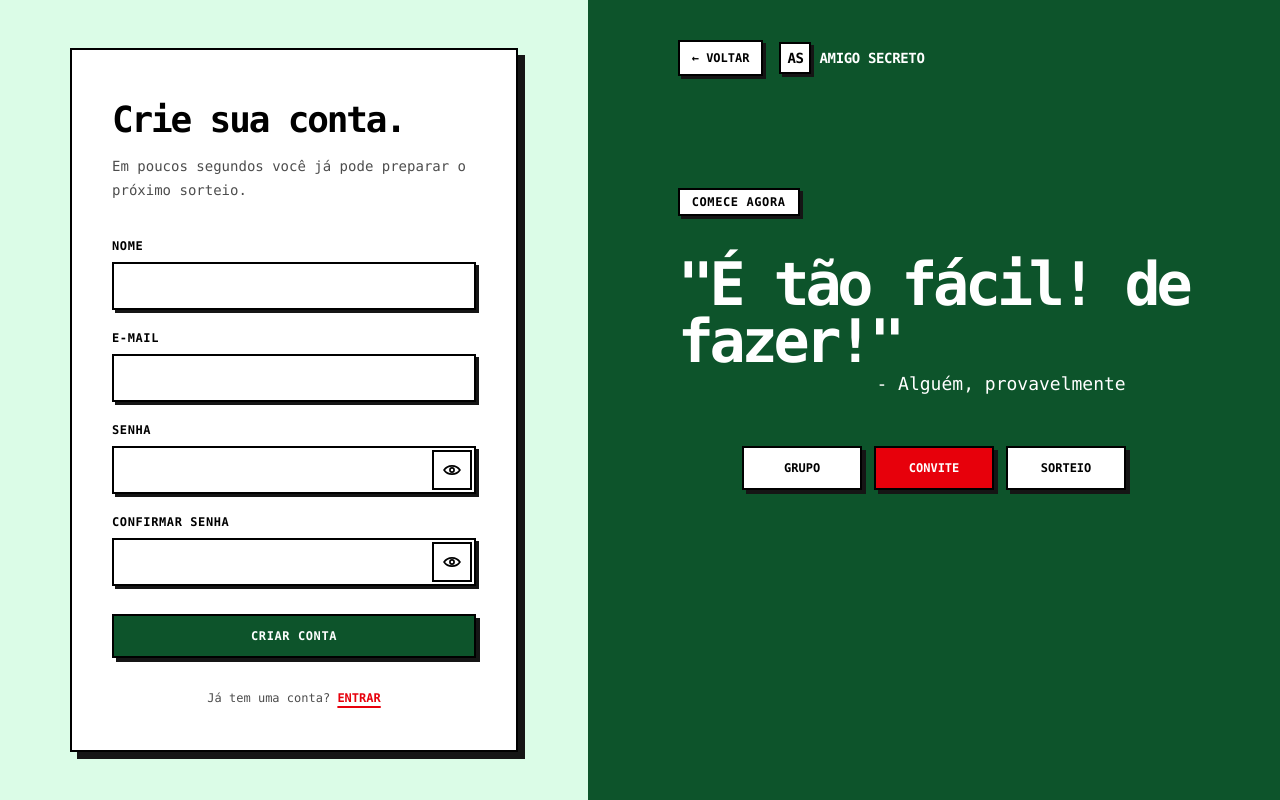
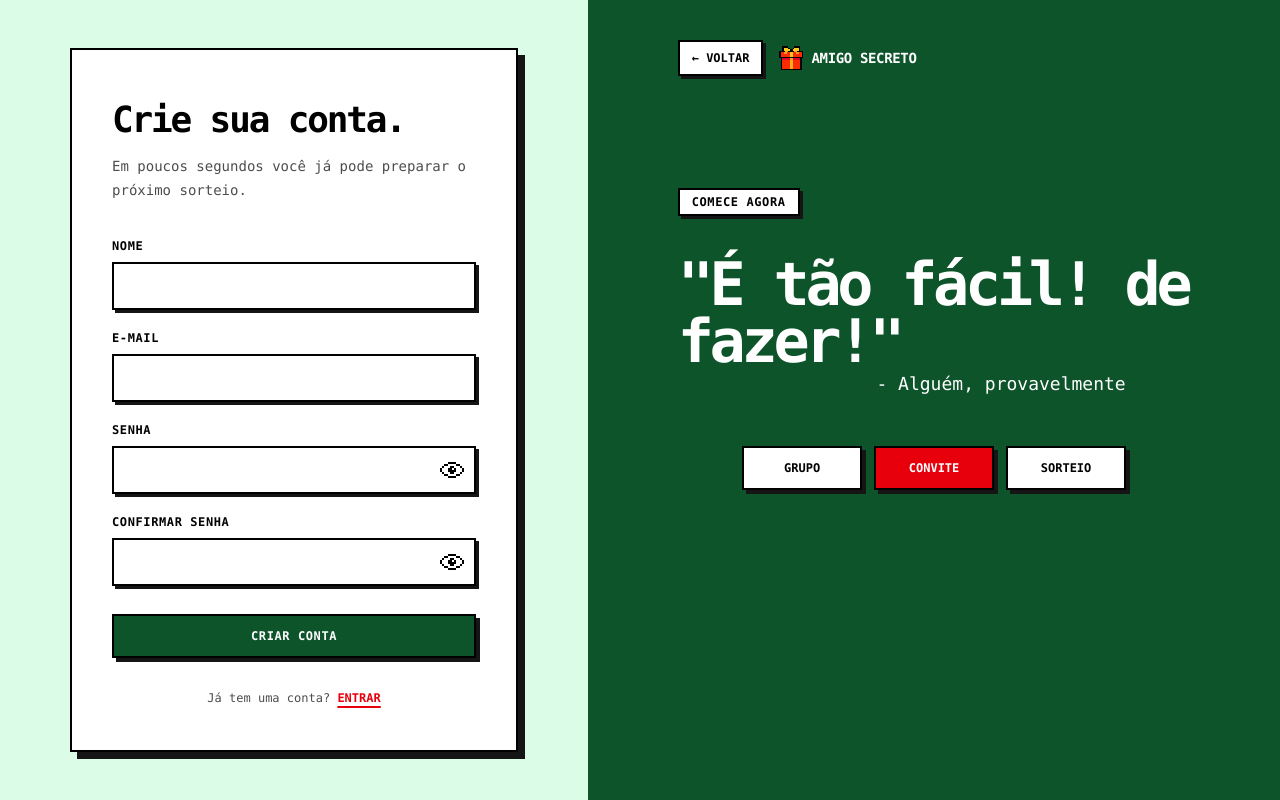
Before and after one commit to tuca-janahu/amigo-secreto-front, a React (Vite) app: page /register in a window 1280 px wide. Built offline with nearby package versions, Linux system fonts and the light colour scheme; no server answers.

Commit message:
styles: new pixel art icons

```diff
--- a/index.html
+++ b/index.html
@@ -4,6 +4,7 @@
     <meta charset="UTF-8" />
     <meta name="viewport" content="width=device-width, initial-scale=1.0" />
     <meta name="theme-color" content="#f7fbf9" />
+    <link rel="icon" type="image/png" href="/favicon.png" />
     <title>Amigo Secreto</title>
   </head>
   <body>
--- a/src/components/PixelBrand.tsx
+++ b/src/components/PixelBrand.tsx
@@ -6,13 +6,10 @@ type PixelBrandProps = {
 
 export function PixelBrand({ light = false }: PixelBrandProps) {
   const textColor = light ? 'text-white' : 'text-black'
-  const markColor = light ? 'bg-white text-black' : 'bg-green-900 text-white'
 
   return (
     <Link className={`inline-flex items-center gap-2 font-mono text-sm font-black uppercase tracking-tight ${textColor}`} to="/">
-      <span className={`grid size-8 place-items-center border-2 border-black ${markColor} shadow-[3px_3px_0_#151515]`} aria-hidden="true">
-        AS
-      </span>
+      <img className="size-6 shrink-0 [image-rendering:pixelated]" src="/favicon.png" alt="" aria-hidden="true" />
       Amigo Secreto
     </Link>
   )
--- a/src/features/auth/AuthForm.tsx
+++ b/src/features/auth/AuthForm.tsx
@@ -40,7 +40,7 @@ export function AuthForm({ submitLabel, isSubmitting, error, includeName = false
       <Form.Label className="mt-3" htmlFor="password">Senha</Form.Label>
       <div className="relative">
         <Form.Input id="password" className="py-3 pr-12 placeholder:text-black/50" type={showPassword ? 'text' : 'password'} autoComplete={includeName ? 'new-password' : 'current-password'} aria-invalid={Boolean(errors.password)} aria-describedby={errors.password ? 'password-error' : undefined} {...register('password')} />
-        <button className="absolute inset-y-1 right-1 grid size-10 cursor-pointer place-items-center border-2 border-black bg-white text-black transition hover:translate-x-0.5 hover:translate-y-0.5 hover:shadow-[1px_1px_0_#151515] focus-visible:outline-3 focus-visible:outline-offset-2 focus-visible:outline-black" type="button" aria-label={showPassword ? 'Ocultar senha' : 'Mostrar senha'} aria-pressed={showPassword} onClick={() => setShowPassword((value) => !value)}>
+        <button className="absolute inset-y-0 right-2 grid w-8 cursor-pointer place-items-center border-0 bg-transparent p-0 text-black hover:opacity-70 focus-visible:outline-3 focus-visible:outline-offset-2 focus-visible:outline-black" type="button" aria-label={showPassword ? 'Ocultar senha' : 'Mostrar senha'} aria-pressed={showPassword} onClick={() => setShowPassword((value) => !value)}>
           <EyeIcon hidden={showPassword} />
         </button>
       </div>
@@ -50,7 +50,7 @@ export function AuthForm({ submitLabel, isSubmitting, error, includeName = false
         <Form.Label className="mt-3" htmlFor="confirm-password">Confirmar senha</Form.Label>
         <div className="relative">
           <Form.Input id="confirm-password" className="py-3 pr-12 placeholder:text-black/50" type={showConfirmation ? 'text' : 'password'} autoComplete="new-password" aria-invalid={Boolean(errors.confirmPassword)} aria-describedby={errors.confirmPassword ? 'confirm-password-error' : undefined} {...register('confirmPassword')} />
-          <button className="absolute inset-y-1 right-1 grid size-10 cursor-pointer place-items-center border-2 border-black bg-white text-black transition hover:translate-x-0.5 hover:translate-y-0.5 hover:shadow-[1px_1px_0_#151515] focus-visible:outline-3 focus-visible:outline-offset-2 focus-visible:outline-black" type="button" aria-label={showConfirmation ? 'Ocultar confirmação de senha' : 'Mostrar confirmação de senha'} aria-pressed={showConfirmation} onClick={() => setShowConfirmation((value) => !value)}>
+          <button className="absolute inset-y-0 right-2 grid w-8 cursor-pointer place-items-center border-0 bg-transparent p-0 text-black hover:opacity-70 focus-visible:outline-3 focus-visible:outline-offset-2 focus-visible:outline-black" type="button" aria-label={showConfirmation ? 'Ocultar confirmação de senha' : 'Mostrar confirmação de senha'} aria-pressed={showConfirmation} onClick={() => setShowConfirmation((value) => !value)}>
             <EyeIcon hidden={showConfirmation} />
           </button>
         </div>
@@ -68,10 +68,10 @@ export function AuthForm({ submitLabel, isSubmitting, error, includeName = false
 
 function EyeIcon({ hidden }: { hidden: boolean }) {
   return (
-    <svg aria-hidden="true" viewBox="0 0 24 24" fill="none" stroke="currentColor" strokeWidth="2" className="size-5">
-      <path d="M2.5 12s3.25-5 9.5-5 9.5 5 9.5 5-3.25 5-9.5 5-9.5-5-9.5-5Z" />
-      <circle cx="12" cy="12" r="2.5" />
-      {hidden && <path d="m4 4 16 16" />}
+    <svg aria-hidden="true" viewBox="0 0 24 24" fill="currentColor" className="size-6">
+      <path d={hidden
+        ? 'M22 22h-2v-2h2v2Zm-6-2H8v-2h8v2Zm4 0h-2v-2h2v2ZM8 18H4v-2h4v2Zm10 0h-2v-2h2v2ZM4 16H2v-2h2v2Zm6-6h2v2h2v2h2v2h-6v-2H8V8h2v2Zm12 6h-2v-2h2v2ZM2 14H0v-4h2v4Zm22 0h-2v-4h2v4Zm-8-2h-2v-2h2v2ZM4 10H2V8h2v2Zm10 0h-2V8h2v2Zm8 0h-2V8h2v2ZM6 6h2v2H4V4h2v2Zm14 2h-4V6h4v2Zm-4-2h-6V4h6v2ZM4 4H2V2h2v2Z'
+        : 'M16 20H8v-2h8v2Zm-8-2H4v-2h4v2Zm12 0h-4v-2h4v2ZM4 16H2v-2h2v2Zm10-6h-2v2h2v-2h2v4h-2v2h-4v-2H8v-4h2V8h4v2Zm8 6h-2v-2h2v2ZM2 14H0v-4h2v4Zm22 0h-2v-4h2v4ZM4 10H2V8h2v2Zm18 0h-2V8h2v2ZM8 8H4V6h4v2Zm12 0h-4V6h4v2Zm-4-2H8V4h8v2Z'} />
     </svg>
   )
 }
--- a/src/pages/HomePage.tsx
+++ b/src/pages/HomePage.tsx
@@ -5,15 +5,15 @@ const primaryButton = 'inline-flex cursor-pointer items-center justify-center bo
 
 export function HomePage() {
   return (
-    <main className="min-h-screen overflow-hidden bg-amber-100/50 px-5 py-6 font-mono text-black sm:px-8 lg:px-14">
-      <header className="mx-auto flex max-w-6xl items-center justify-between gap-4">
+    <main className="min-h-screen overflow-hidden bg-amber-100/50 px-5 py-6 font-mono text-black sm:px-8">
+      <header className="mx-auto flex max-w-7xl items-center justify-between gap-4">
         <PixelBrand />
         <Link className="inline-flex cursor-pointer items-center justify-center border-2 border-black bg-green-900 px-4 py-2 text-xs font-black uppercase tracking-wider text-white shadow-[3px_3px_0_#151515] transition hover:translate-x-0.5 hover:translate-y-0.5 hover:bg-green-800 hover:shadow-[1px_1px_0_#151515]" to="/login">
           Entrar
         </Link>
       </header>
 
-      <section className="mx-auto grid max-w-6xl items-center gap-10 py-16 lg:grid-cols-[1.05fr_0.95fr] lg:py-24" aria-labelledby="home-title">
+      <section className="mx-auto grid max-w-7xl items-center gap-10 py-16 lg:grid-cols-[1.05fr_0.95fr] lg:py-24" aria-labelledby="home-title">
         <div>
           <p className="mb-5 inline-block border-2 border-black bg-green-100 px-3 py-1 text-xs font-black uppercase tracking-[0.16em] shadow-[3px_3px_0_#151515]">
             Sorteio sem complicação
```
Also changed, not shown: src/features/groups/ParticipantsSection.tsx (+18 -2 lines), public/favicon.png (added).
